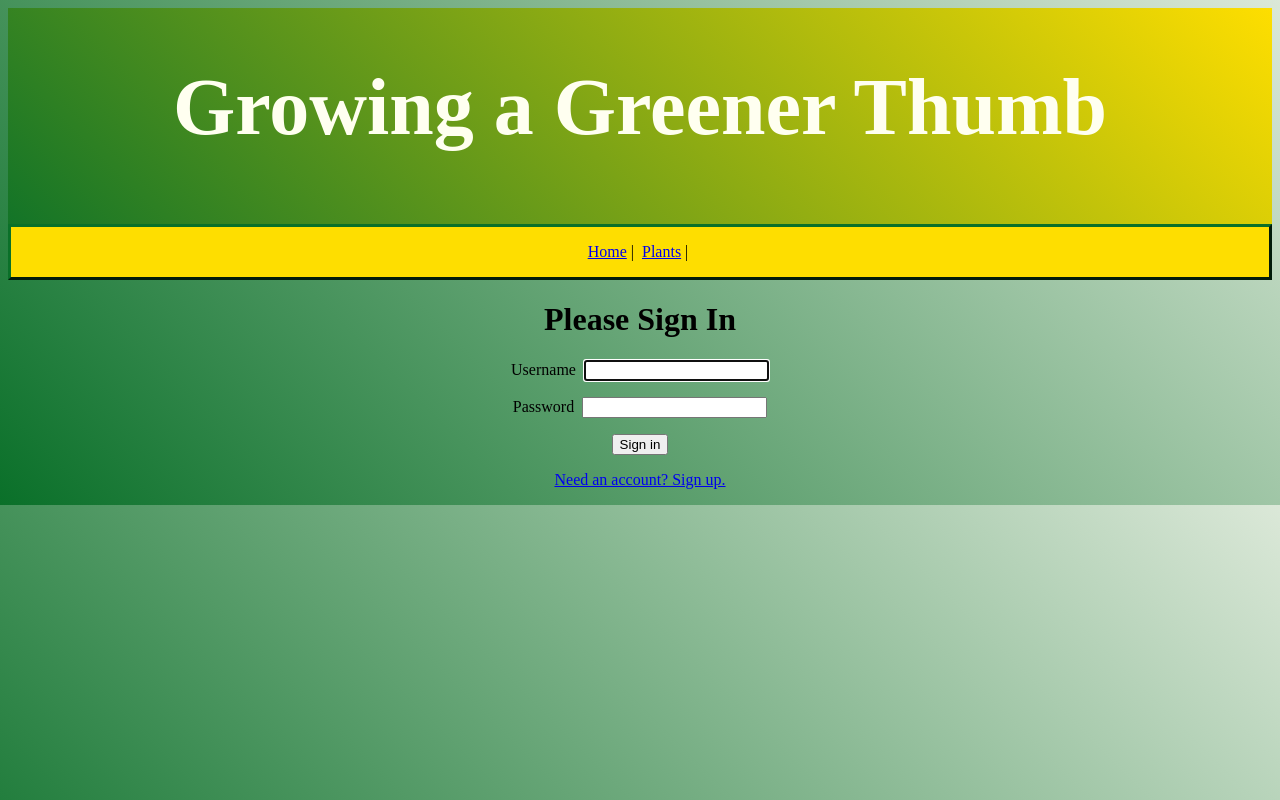
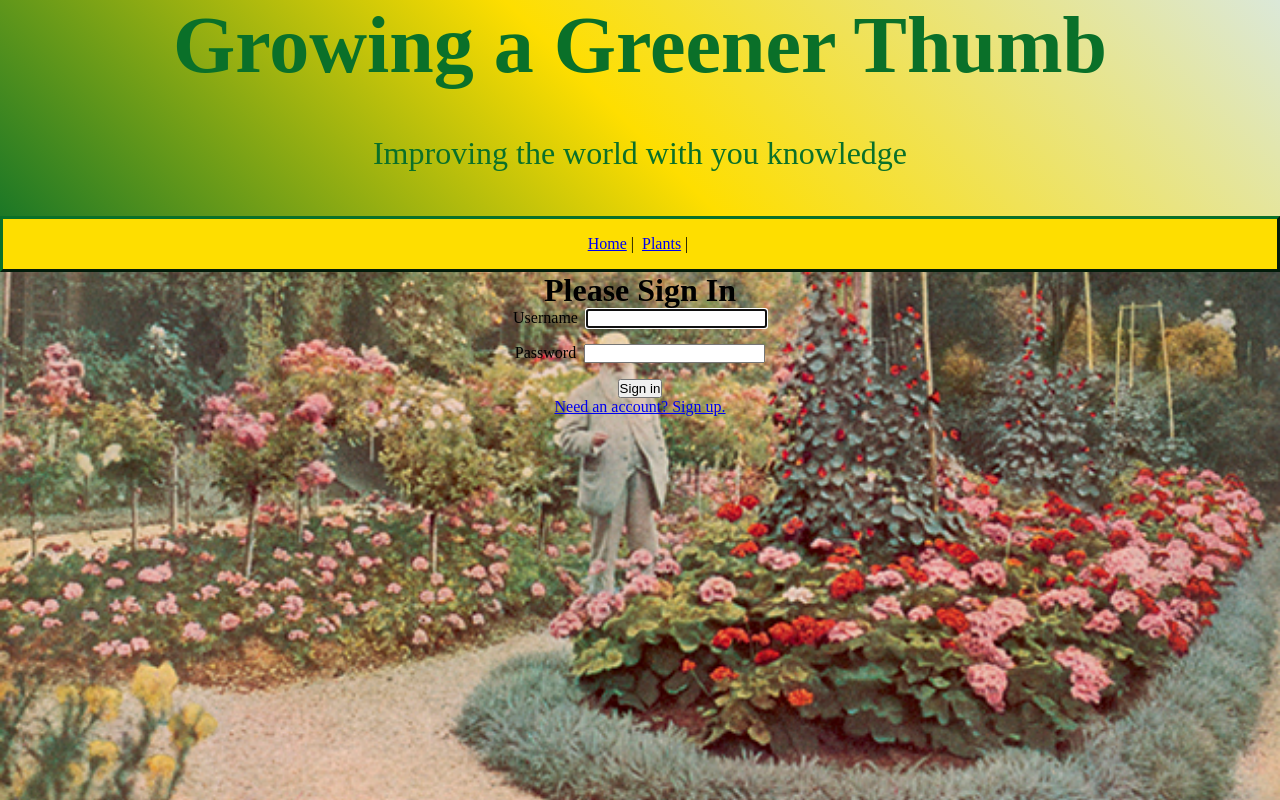
Before and after one commit to mjbrown80/plant-id-app, a Vue app in the folder vue/: page /login in a window 1280 px wide. Built offline with nearby package versions, Linux system fonts and the light colour scheme.

Commit message:
background photo

```diff
--- a/vue/src/App.vue
+++ b/vue/src/App.vue
@@ -2,6 +2,7 @@
   <div id="app">
     <header>
       <h1 id="header-text">Growing a Greener Thumb</h1>
+      <p id="header-quote">Improving the world with you knowledge</p>
     <div id="nav">
       <router-link v-bind:to="{ name: 'home' }">Home</router-link>&nbsp;|&nbsp;
       <router-link v-bind:to="{ name: 'plants' }">Plants</router-link>&nbsp;|&nbsp;
@@ -13,25 +14,34 @@
 </template>
 
 <style>
+*{
+  margin: 0px;
+  padding: 0px;
+}
 #app{
   text-align: center;
-  margin: 0px;
-  padding: 0px;
+
 }
 header {
   display: flex;
   flex-direction: column;
-  background: linear-gradient(45deg, #0A7029,#FEDE00);
+  background: linear-gradient(45deg, #0A7029,#FEDE00, #DBE8D8);
   height: 17rem;
   justify-content: space-between;
-  padding: 0px, 20px;
 }
 body {
-  background: linear-gradient(45deg, #0A7029,#DBE8D8 ) ;
+  /* background: linear-gradient(240deg, #0A7029 ,#FEDE00,#DBE8D8); */
+  background-image: url("./assets/painting1.jpeg");
+  background-size: cover;
+  min-height: 100vh;
 }
 #header-text {
-  color: ivory;
+  color:#0A7029;
   font-size: 5rem;
+}
+#header-quote {
+  color:#0A7029;
+  font-size: 2rem;
 }
 #nav {
   padding: 1rem;
```
Also changed, not shown: vue/src/assets/noImage.png (renamed from vue/src/assets/no-image.png), vue/src/assets/painting1.jpeg (added).
